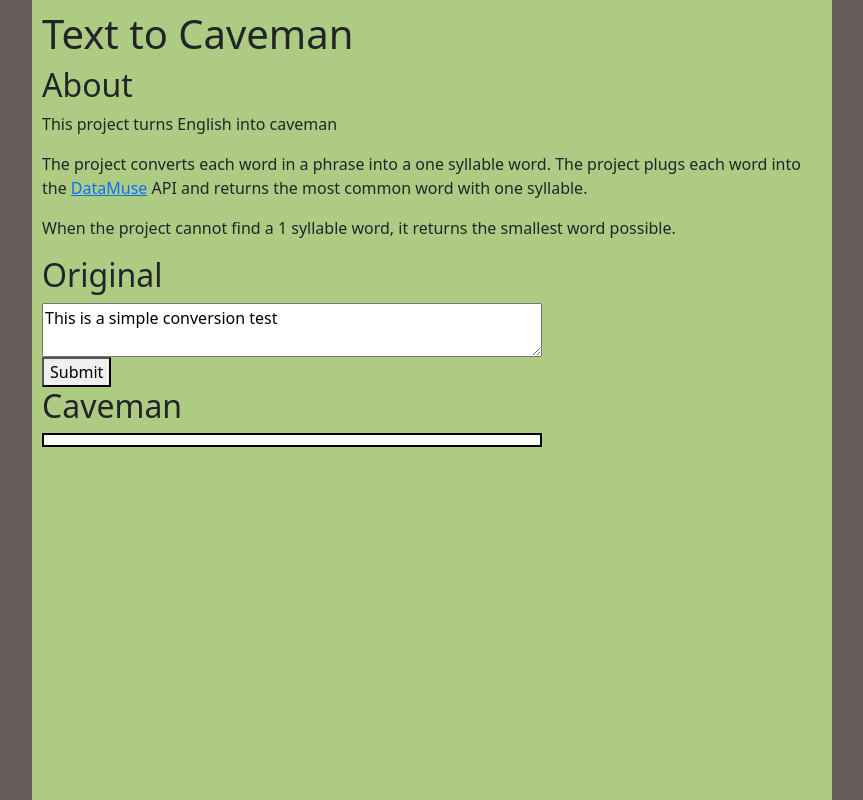
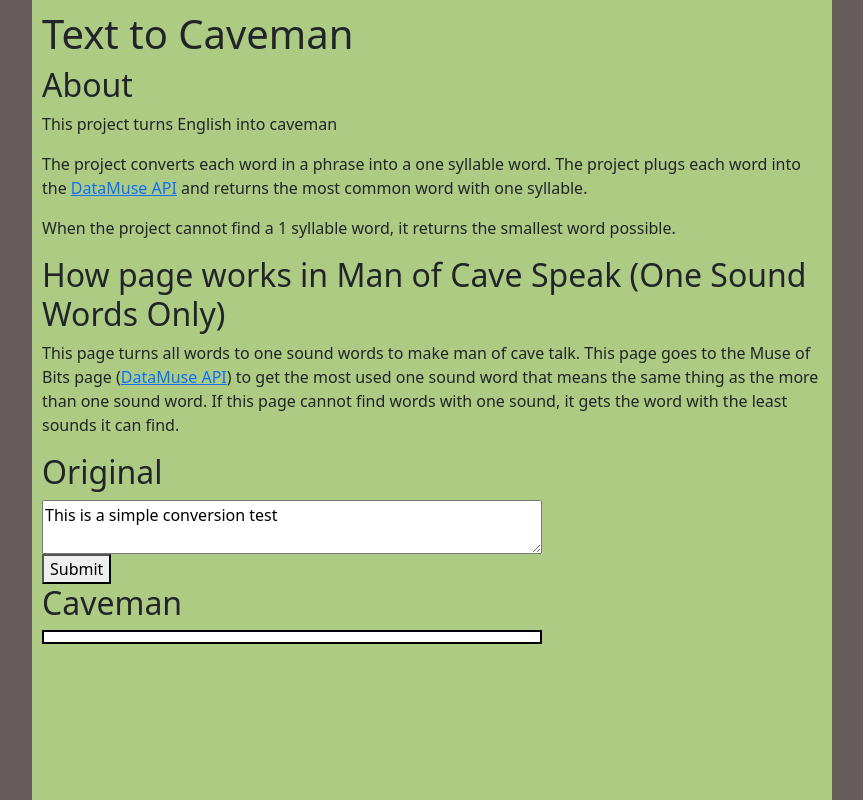
Before and after one commit to contic5/text-to-caveman, a website built with Vite: page index.html in a window 1280 px wide. Shown: the whole page, without its empty margins (208-1071 px from the left). Built offline with nearby package versions, Linux system fonts and the light colour scheme.

Commit message:
Added README.md

```diff
--- a/index.html
+++ b/index.html
@@ -12,8 +12,10 @@
     <h1>Text to Caveman</h1>
     <h2>About</h2>
     <p>This project turns English into caveman</p>
-    <p>The project converts each word in a phrase into a one syllable word. The project plugs each word into the <a href="https://www.datamuse.com/api/">DataMuse</a> API and returns the most common word with one syllable.</p>
+    <p>The project converts each word in a phrase into a one syllable word. The project plugs each word into the <a href="https://www.datamuse.com/api/">DataMuse API</a> and returns the most common word with one syllable.</p>
     <p>When the project cannot find a 1 syllable word, it returns the smallest word possible.</p>
+    <h2>How page works in Man of Cave Speak (One Sound Words Only)</h2>
+    <p>This page turns all words to one sound words to make man of cave talk. This page goes to the Muse of Bits page (<a href="https://www.datamuse.com/api/">DataMuse API</a>) to get the most used one sound word that means the same thing as the more than one sound word. If this page cannot find words with one sound, it gets the word with the least sounds it can find.</p>
 
     <label for="original"><h2>Original</h2></label>
     <div class="block">
```
Also changed, not shown: README.md (added).
